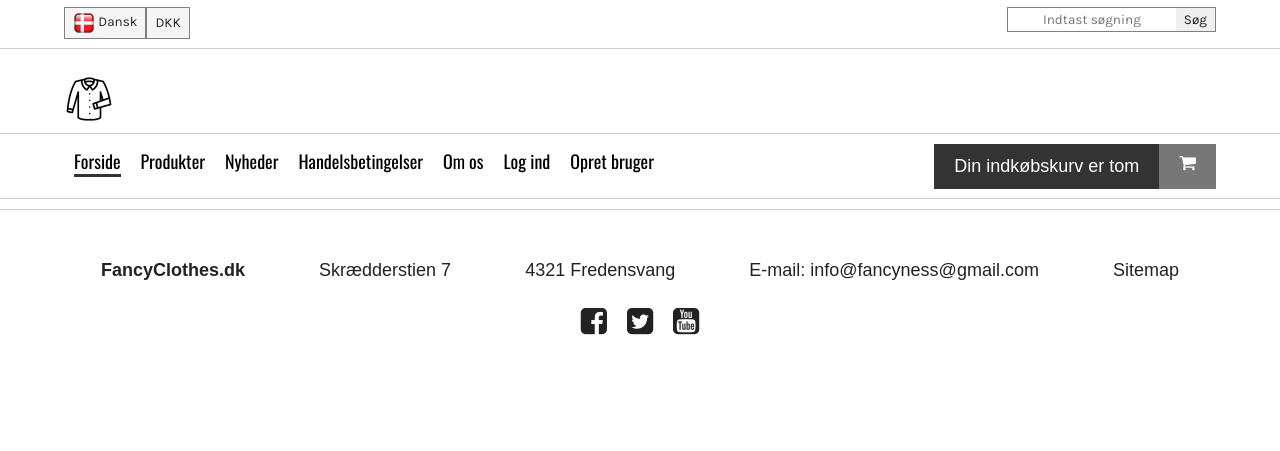
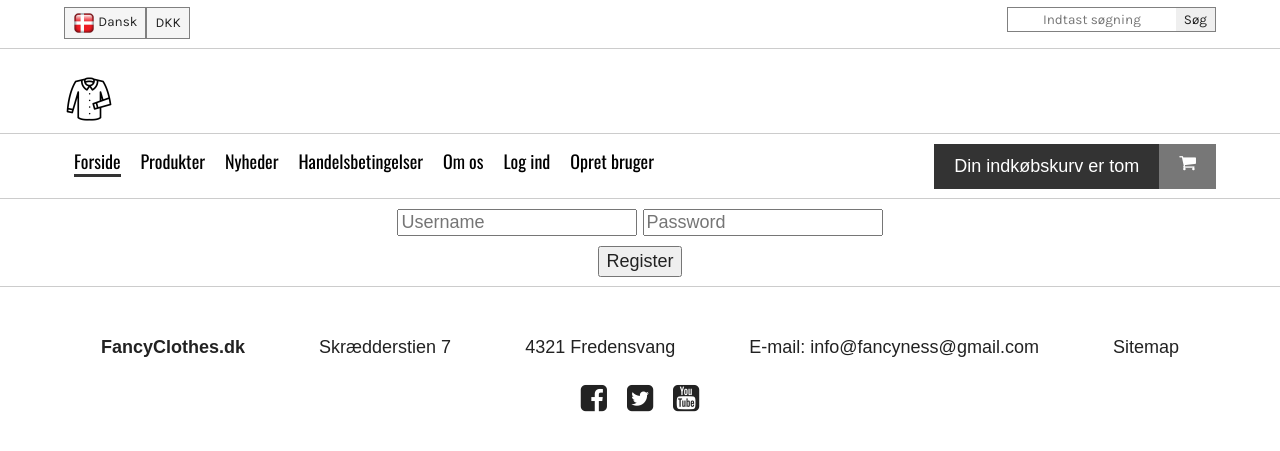
Before and after one commit to Flaudz/V3.1-Eksamen, a PHP site: page /register.php in a window 1280 px wide. Shown: the top 451 px of the page. Run offline with PHP 8.4, Linux system fonts and the light colour scheme.

Commit message:
Made registerSystem

```diff
--- /dev/null
+++ b/Opgave/css/mitCss.css
@@ -0,0 +1,13 @@
+.flex{
+    display: flex;
+}
+
+.registerContainer{
+    flex-direction: column;
+    align-items: center;
+}
+
+.RegisterButtonContainer{
+    margin-top: 2%;
+    justify-content: center;
+}
--- a/Opgave/includes/header.php
+++ b/Opgave/includes/header.php
@@ -16,7 +16,7 @@
 
     <!-- Font awesome -->
     <link rel="stylesheet" href="https://cdnjs.cloudflare.com/ajax/libs/font-awesome/4.7.0/css/font-awesome.min.css">
-
+    <link rel="stylesheet" href="css/mitCss.css">
     <link rel="stylesheet" href="css/normalize.css">
     <link rel="stylesheet" href="css/main.css">
     <link rel="stylesheet" href="css/slider.min.css">
--- a/Opgave/register.php
+++ b/Opgave/register.php
@@ -3,7 +3,18 @@ $title = "Register | FancyClothes.dk";
 $description = "FancyClothes register side er en fatastisk side hvor du kan register dig som bruger på vores fatastiske side";
 include "includes/header.php";
 ?>
-
+<main class="container flex registerContainer">
+    <form action="includes/registerUser.php" method="POST">
+        <input class="passwordInput" type="text" name="userNameInput" placeholder="Username">
+        <input class="passwordInput" type="password" name="passwordInput" placeholder="Password">
+        <div class="RegisterButtonContainer flex">
+            <button class="registerBtn" type="submit">Register</button>
+        </div>
+    </form>
+</main>
 <?php
 include "includes/footer.php";
 ?>
+</body>
+
+</html>
```
Also changed, not shown: Opgave/includes/database.php (added, +14 -0 lines), Opgave/includes/registerUser.php (added, +28 -0 lines).
